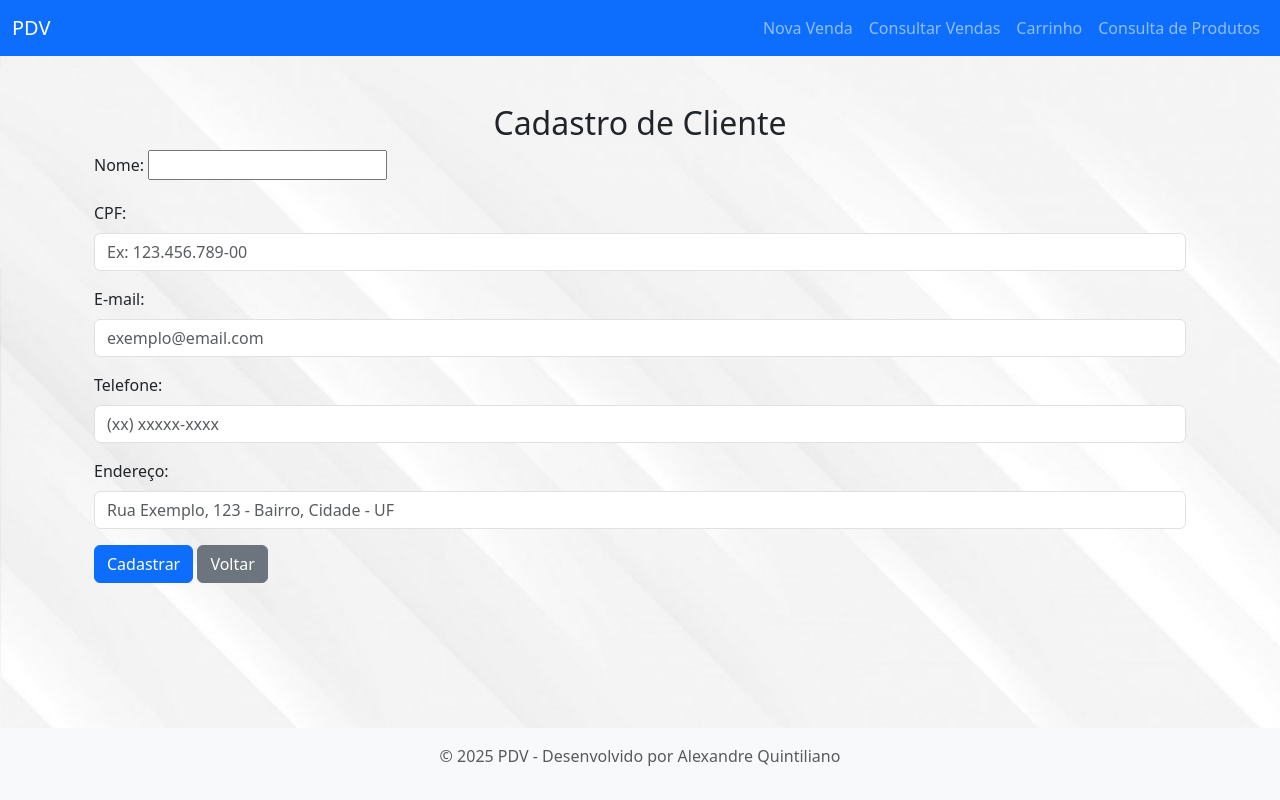
After one commit to quintiliano95/FrenteDeCaixa, a Django app: template caixa/frente_caixa/templates/cadastrar_cliente.html in a window 1280 px wide. The commit adds this page. Run offline with Django 3.2, Linux system fonts and the light colour scheme; the template is opened without the code that fills it, so the values that code supplies are empty, except form fields; tables that the repository leaves empty hold one stand-in row (values such as "Sample post"); form fields are guessed from the names that the template uses.

Commit message:
Cadastro de Cliente

```diff
--- a/caixa/frente_caixa/templates/base.html
+++ b/caixa/frente_caixa/templates/base.html
@@ -44,7 +44,7 @@
 
     <!-- Footer -->
     <footer class="bg-light text-center text-muted py-3 mt-auto">
-        <p>© 2025 PDV - Desenvolvido por Alexandre</p>
+        <p>© 2025 PDV - Desenvolvido por Alexandre Quintiliano</p>
     </footer>
 
     <script src="https://cdn.jsdelivr.net/npm/bootstrap@5.3.0/dist/js/bootstrap.bundle.min.js"></script>
--- /dev/null
+++ b/caixa/frente_caixa/templates/cadastrar_cliente.html
@@ -0,0 +1,80 @@
+{% extends 'base.html' %}
+
+{% block title %}Cadastro de Cliente{% endblock %}
+{% load static %}
+{% block content %}
+<div class="container mt-4">
+    <h2 class="text-center">Cadastro de Cliente</h2>
+            <form method="post">
+                {% csrf_token %}
+                <div class="mb-3">
+                    <label for="id_nome" class="form-label">Nome:</label>
+                    {{ form.nome }}
+                </div>
+                <div class="mb-3">
+                    <label for="id_cpf" class="form-label">CPF:</label>
+                    <input type="text" class="form-control" id="id_cpf" name="cpf" placeholder="Ex: 123.456.789-00">
+                </div>
+                <div class="mb-3">
+                    <label for="id_email" class="form-label">E-mail:</label>
+                    <input type="email" class="form-control" id="id_email" name="email" placeholder="exemplo@email.com">
+                    <small id="emailHelp" class="text-danger" style="display: none;">E-mail inválido!</small>
+                </div>
+                <div class="mb-3">
+                    <label for="id_telefone" class="form-label">Telefone:</label>
+                    <input type="text" class="form-control" id="id_telefone" name="cpf" placeholder="(xx) xxxxx-xxxx">
+                </div>
+                <div class="mb-3">
+                    <label for="id_endereco" class="form-label">Endereço:</label>
+                    <input type="text" class="form-control" id="id_endereco" name="endereco"
+                           placeholder="Rua Exemplo, 123 - Bairro, Cidade - UF">
+                    <small id="enderecoHelp" class="text-danger" style="display: none;">Formato esperado: Rua Exemplo, 123 - Bairro, Cidade - UF</small>
+                </div>
+                <button type="submit" class="btn btn-primary">Cadastrar</button>
+                <a href="{% url 'homepage' %}" class="btn btn-secondary">Voltar</a>
+            </form>
+        </div>
+    </div>
+</div>
+
+<script src="https://code.jquery.com/jquery-3.6.0.min.js"></script>
+<script src="https://cdnjs.cloudflare.com/ajax/libs/jquery.mask/1.14.16/jquery.mask.min.js"></script>
+
+<script>
+
+    document.addEventListener("DOMContentLoaded", function() {
+        let cpfInput = document.getElementById("id_cpf");
+
+        cpfInput.addEventListener("input", function() {
+            let value = cpfInput.value.replace(/\D/g, ""); // Remove tudo que não for número
+            if (value.length > 11) value = value.slice(0, 11); // Limita a 11 dígitos
+
+            // Aplica a máscara: ###.###.###-##
+            value = value.replace(/(\d{3})(\d)/, "$1.$2");
+            value = value.replace(/(\d{3})(\d)/, "$1.$2");
+            value = value.replace(/(\d{3})(\d{1,2})$/, "$1-$2");
+
+            cpfInput.value = value;
+        });
+    });
+
+    $(document).ready(function(){
+        $('#id_telefone').mask('(00) 00000-0000');
+    });
+
+    document.getElementById("id_email").addEventListener("input", function() {
+        var emailInput = this;
+        var emailHelp = document.getElementById("emailHelp");
+        var emailPattern = /^[a-zA-Z0-9._%+-]+@[a-zA-Z0-9.-]+\.[a-zA-Z]{2,}$/; // Regex para validar e-mail
+
+        if (!emailPattern.test(emailInput.value)) {
+            emailHelp.style.display = "block"; // Mostra a mensagem de erro
+            emailInput.classList.add("is-invalid"); // Adiciona borda vermelha no Bootstrap
+        } else {
+            emailHelp.style.display = "none"; // Esconde a mensagem de erro
+            emailInput.classList.remove("is-invalid"); // Remove borda vermelha
+        }
+    });
+</script>
+
+{% endblock %}
--- a/caixa/frente_caixa/templates/homepage.html
+++ b/caixa/frente_caixa/templates/homepage.html
@@ -26,6 +26,9 @@
         <div class="col-md-6 mb-3">
             <a href="{% url 'consulta_produtos' %}" class="btn btn-info btn-lg w-100">Consulta de Produtos</a>
         </div>
+        <div class="col-md-6 mb-3">
+            <a href="{% url 'cadastrar_cliente' %}" class="btn btn-info btn-lg w-100">Cadastrar Cliente</a>
+        </div>
     </div>
 </div>
 
--- a/caixa/frente_caixa/urls.py
+++ b/caixa/frente_caixa/urls.py
@@ -11,4 +11,5 @@ urlpatterns = [
     path('detalhes_produtos/<int:produtos_id>/', views.detalhes_produtos, name='detalhes_produtos'),
     path('editar_produto/<int:produto_id>/', views.editar_produto, name='editar_produto'),
     path('adicionar_produto/', views.adicionar_produto, name='adicionar_produto'),
+    path('cadastrar_cliente/', views.cadastrar_cliente, name='cadastrar_cliente'),
 ]
```
Also changed, not shown: caixa/frente_caixa/forms.py (+14 -1 lines), caixa/frente_caixa/models.py (+11 -0 lines), caixa/frente_caixa/views.py (+14 -2 lines), caixa/frente_caixa/migrations/0005_cliente.py (added), caixa/frente_caixa/migrations/0006_cliente_cpf.py (added).
